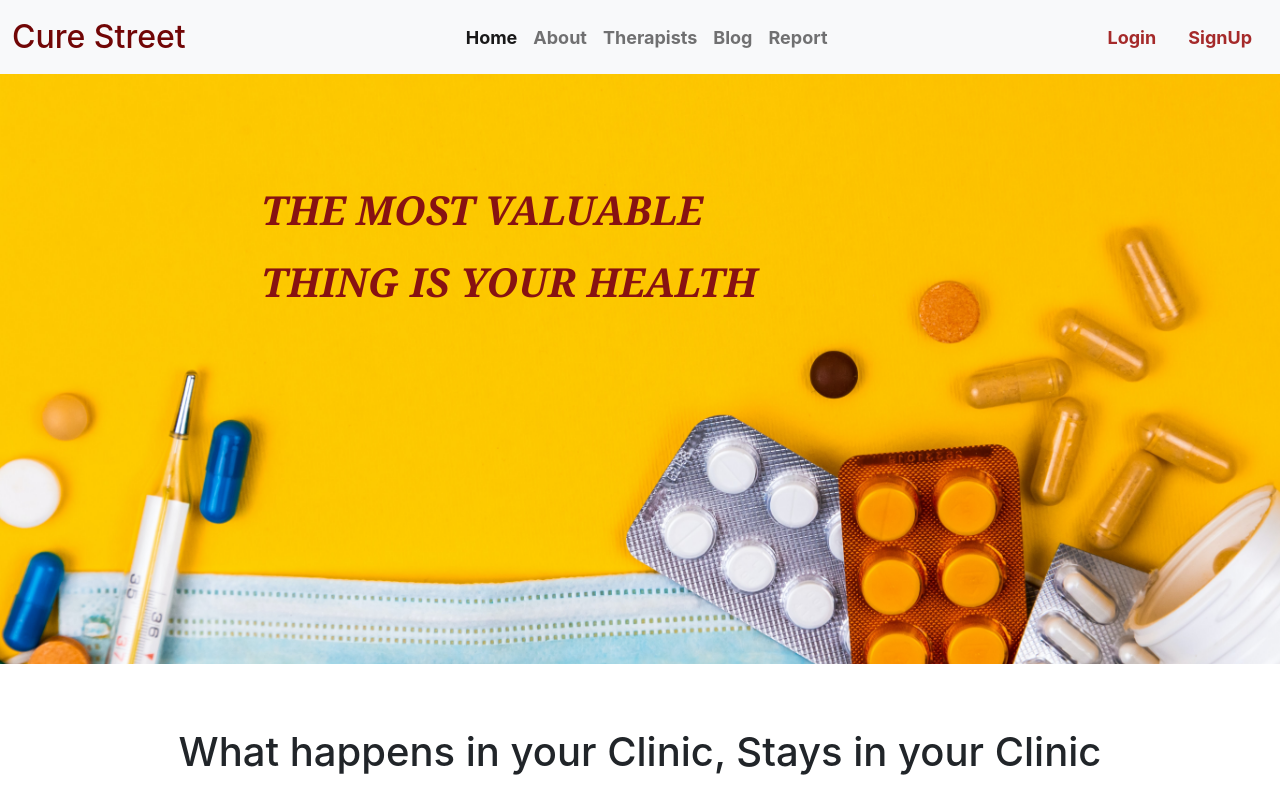
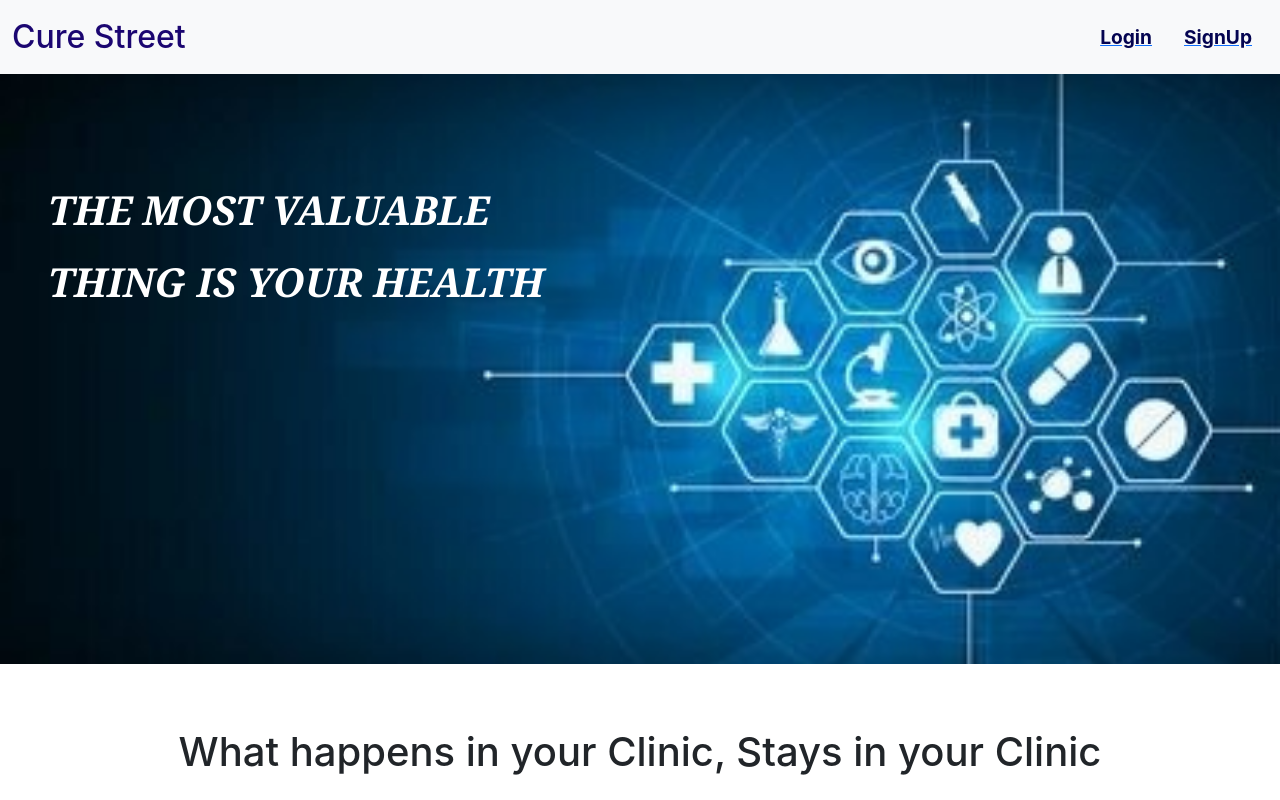
Before and after one commit to 123-nan/Drug_Recovery, a React (Create React App) app in the folder client/: page / in a window 1280 px wide. Shown: the top 800 px of the page. Built offline with nearby package versions, Linux system fonts and the light colour scheme.

Commit message:
changed navbar

```diff
--- a/client/src/App.js
+++ b/client/src/App.js
@@ -14,7 +14,6 @@ import TherapistDetail from './user/TherapistDetail';
 function App() {
 
   return (
-
     <>
     <ToastContainer />
     <Navbar title="Cure Street"/>
--- a/client/src/components/Home.css
+++ b/client/src/components/Home.css
@@ -1,5 +1,5 @@
 .background{
-    background-image: url("/src/components/images/home_bg.jpg");
+    background-image: url("/src/components/images/healthcare_bg.jpg");
     height: 590px;
     background-size: cover;
     background-position: center;
@@ -23,7 +23,7 @@
     font-family:Georgia, 'Times New Roman', Times, serif;
     font-style: italic;
     font-weight: 900;
-    color: rgb(135, 18, 18);
+    color: rgb(255, 255, 255);
     text-decoration: wavy;
   }
 
--- a/client/src/components/Home.js
+++ b/client/src/components/Home.js
@@ -7,7 +7,7 @@ export default function Home() {
     <>
 
     <div className="background pt-3 ">
-        <div className=" col-md-8 heading mx-auto my-5 p-5 ">
+        <div className=" col-md-8 heading  my-5 p-5 ">
             <h1 className="headinghome">THE MOST VALUABLE </h1><br/>
             <h1 className="headinghome">THING IS YOUR HEALTH</h1>
         </div>
--- a/client/src/components/Navbar.css
+++ b/client/src/components/Navbar.css
@@ -1,10 +1,11 @@
 .nav-item{
-    font-size: large;
+    font-size:larger;
     font-weight: 700;
+    color: rgb(4, 4, 81);
 }
 
 .navbar-brand{
     font-size: xx-large;
     font-weight: 500;
-    color:rgb(113, 6, 6);
+    color:rgb(27, 6, 113);
 }
--- a/client/src/components/Navbar.js
+++ b/client/src/components/Navbar.js
@@ -1,4 +1,5 @@
 import React from 'react'
+import {Link} from "react-router-dom";
 import PropTypes from 'prop-types'
 import './Navbar.css'
 import { useDispatch } from 'react-redux'
@@ -27,63 +28,38 @@ export default function Navbar(props) {
 
     <a className="navbar-brand ml-5" href="/">{props.title}</a>
 
-    <button className="navbar-toggler" type="button" data-bs-toggle="collapse" data-bs-target="#navbarSupportedContent" aria-controls="navbarSupportedContent" aria-expanded="false" aria-label="Toggle navigation">
-      <span className="navbar-toggler-icon"></span>
-    </button>
+      {/* {  user && user.token && <li className="nav-item ">
+          <button className="btn btn-danger" onClick={logout}>Log Out</button>
+        </li>} */}
 
-    <div className="collapse navbar-collapse" id="navbarSupportedContent">
 
-      <ul className="navbar-nav mx-auto mb-2 mb-lg-0 px-2">
+      <ul className="nav  justify-content-end">
 
-        <li className="nav-item ">
-          <a className="nav-link active color:white" aria-current="page" href="/">Home</a>
-        </li>
+        {!user&& <Link to='/login' className="anchors">
+          <li className="nav-item nav-link" >Login</li>
+          </Link>}
 
-        <li className="nav-item">
-          <a className="nav-link" href="/">About</a>
-        </li>
+        {!user&& <Link to='/register' className="anchors">
+            <li className="nav-item nav-link" >SignUp</li>
+          </Link>}
 
-        <li className="nav-item">
-          <a className="nav-link" href="/">Therapists</a>
-        </li>
-
-        <li className="nav-item">
-          <a className="nav-link" href="/">Blog</a>
-        </li>
-
-        <li className="nav-item ">
-          <a className="nav-link" href="/">Report</a>
-        </li>
-
-      {  user && user.token && <li className="nav-item ">
-          <button className="btn btn-danger" onClick={logout}>Log Out</button>
-        </li>}
-
-      </ul>
-
-      <ul className="nav justify-content-end">
-        <li className="nav-item nav-link" style={{color: "brown"}}>Login</li>
-
-        <li className="nav-item nav-link" style={{color: "brown"}}>SignUp</li>
-
-                 {/* {user&& <div class="dropdown">
-                    <button class="btn btn-warning dropdown-toggle" type="button" id="dropdownMenuButton1" data-bs-toggle="dropdown" aria-expanded="false">
-                        Profile
-                    </button>
-                    <ul class="dropdown-menu dropdown-menu-lg-end" aria-labelledby="dropdownMenuButton1">
-                    <Link to='/profile'>
-                        <li className="dropdown-item">My Profile</li>
-                    </Link>
-                    <Link to='/dailyintake'>
-                        <li className="dropdown-item">Report</li>
-                    </Link>
-                        <li className="dropdown-item" onClick={logOutHandler}>LogOut</li>
-                    </ul>
-                    </div>} */}
+          {user&& user.token &&  <div class="dropdown">
+            <button class="btn btn-primary dropdown-toggle" type="button" id="dropdownMenuButton1" data-bs-toggle="dropdown" aria-expanded="false">
+               Profile
+            </button>
+            <ul class="dropdown-menu dropdown-menu-lg-end" aria-labelledby="dropdownMenuButton1">
+            <Link to='/dashboard'>
+                <li className="dropdown-item">Dashboard</li>
+            </Link>
+            <Link to='/'>
+                <li className="dropdown-item">Report</li>
+            </Link>
+             <li className="dropdown-item" onClick={logout}>LogOut</li>
+            </ul>
+       </div>}
 
         </ul>
 
-    </div>
   </div>
 </nav>
 </>
```
Also changed, not shown: client/src/components/images/healthcare_bg.jpg (added).
